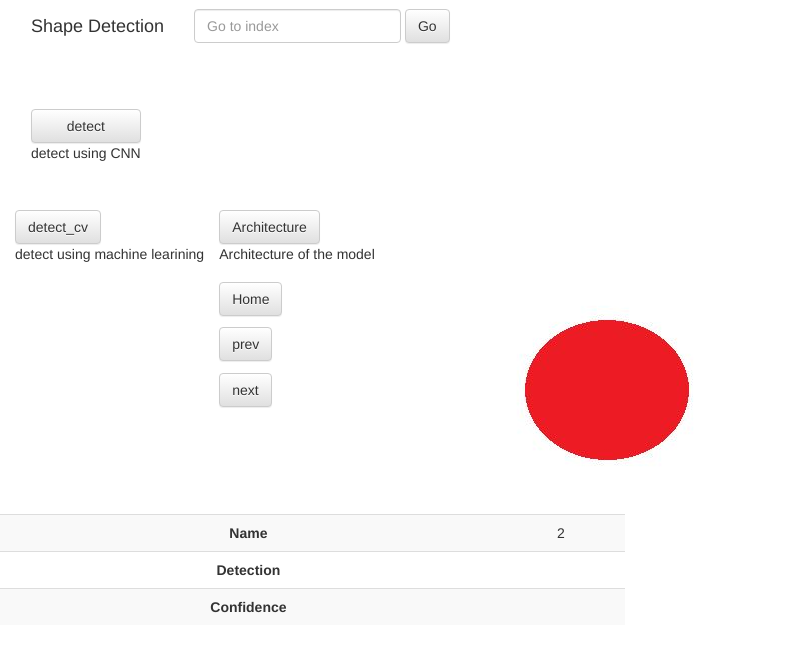
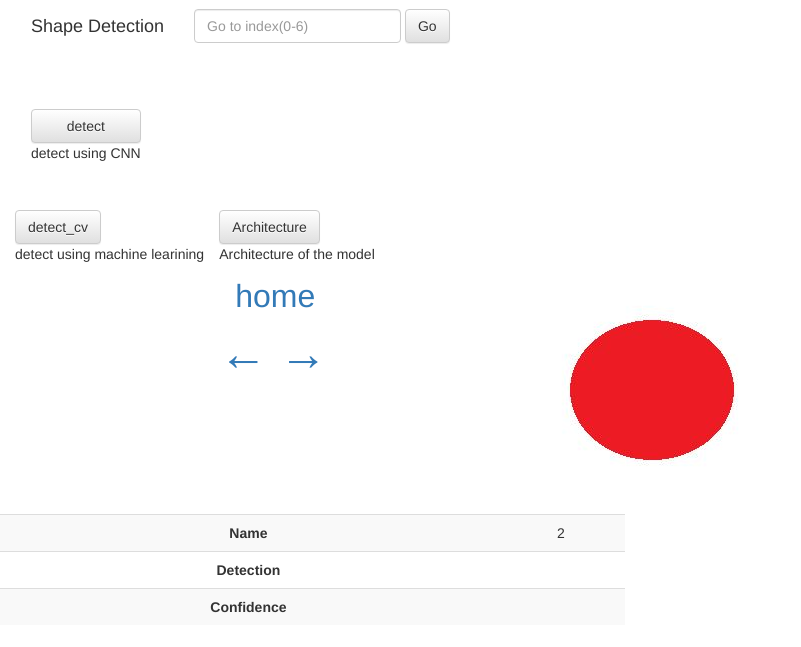
Before and after one commit to U-t-k-a-r-s-h/Shape-Detection-flask-app-deplyed-on-Heroku, a Flask app: page /1/ in a window 1280 px wide. Shown: the top 647 px of the page, without its empty margins (0-801 px from the left). Run offline with Flask 2, Linux system fonts and the light colour scheme; some libraries are stand-ins or nearby versions.

Commit message:
make it better

```diff
--- a/app.py
+++ b/app.py
@@ -147,4 +147,4 @@
             data=table[pager.current])
 
 if __name__ == '__main__':
-    app.run(debug=False)
+    app.run(debug=True)
--- a/example/fakecatalog.csv
+++ b/example/fakecatalog.csv
@@ -5,3 +5,4 @@
 4,,
 5,,
 6,,
+7,,
--- a/templates/imageview.html
+++ b/templates/imageview.html
@@ -13,7 +13,7 @@
     </div>
     <form class="navbar-form navbar-left" role="search" name="goto" action="/goto" method="POST">
       <div class="form-group">
-        <input type="text" name="index" class="form-control" placeholder="Go to index">
+        <input type="text" name="index" class="form-control" placeholder="Go to index(0-6)">
       </div>
       <button type="Go" class="btn btn-default">Go</button>
     </form>
@@ -32,10 +32,9 @@
     <p>Architecture of the model</p>
   </form>
     <ul class="nav navbar-nav">
-      <font size="6px"><li><a href="/"><button type="Home" class="btn btn-default">Home</button></a></li>
-      <li><a href="/{{pager.prev}}"><button type="prev" class="btn btn-default">prev</button></a> </li>
-      <li><a href="/{{pager.next}}"><button type="next" class="btn btn-default">next</button></a> </li>
-    </font>
+      <li><font size="6px">&ensp;<a href="/">home</a></li><br></font>
+      <li><font size="7px"><a href="/{{pager.prev}}">&larr;</a>&emsp14;</li></font>
+      <li><font size="7px"><a href="/{{pager.next}}">&rarr;</a> </li></font>
     </ul>
   </nav>
 
```
Also changed, not shown: example/images/7.jpg (added).
